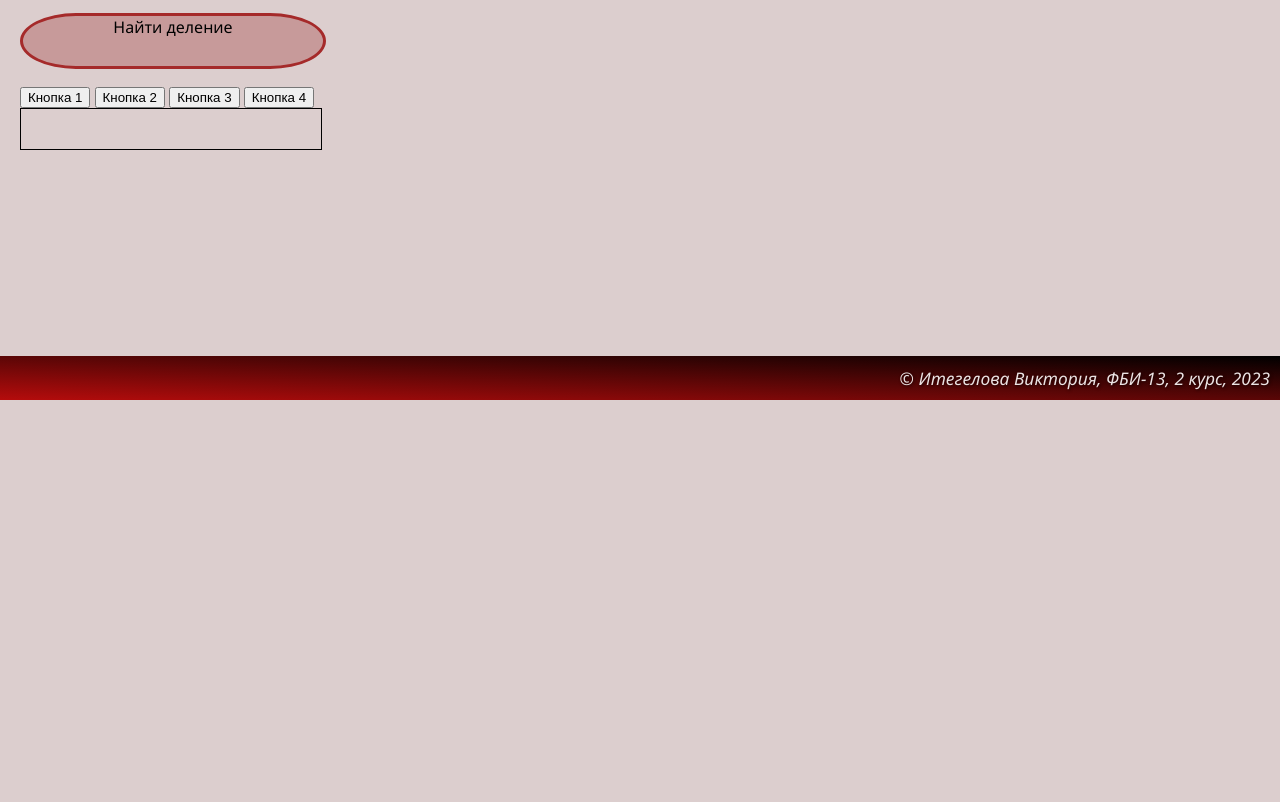
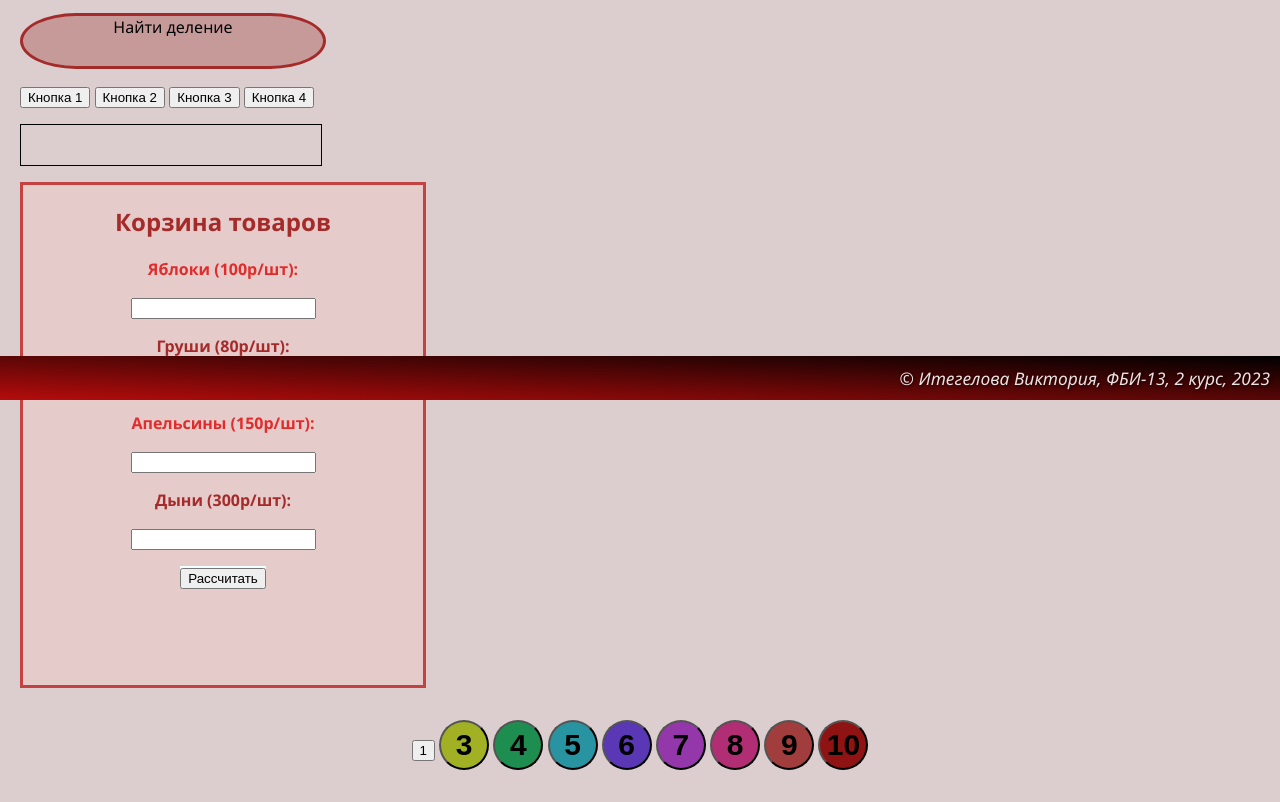
Before and after one commit to luvvundu/wep-programming-labs, a plain HTML site: page lab5.html in a window 1280 px wide. Shown: the part 400-1202 px from the top of the page. Before the commit the page ends 800 px from the top, so only its background shows below. Drawn offline with Linux system fonts and the light colour scheme.

Commit message:
9 и 10 задание

```diff
--- a/lab5.html
+++ b/lab5.html
@@ -59,6 +59,28 @@
             output.style.color = textColor;
             output.style.borderStyle = borderStyle;
         }
+
+        function changeKorzina() {
+            let inputO = document.getElementById('numberO');
+            let inputP = document.getElementById('numberP');
+            let inputR = document.getElementById('numberR');
+            let inputS = document.getElementById('numberS');
+
+            let o = parseInt(inputO.value);
+            let p = parseInt(inputP.value);
+            let r = parseInt(inputR.value);
+            let s = parseInt(inputS.value);
+
+            let output = document.getElementById('korzina');
+            let result2 = (o * 100) + (p * 80) + (r * 150) + (s * 300);
+            output.innerHTML = 'Общая цена: ' + result2 + ' рублей';
+        }
+
+        function changeNum {
+            let num = 'Выбранные вами цифры';
+            alert(num + 'уже не видны! :)');
+        }
+
     </script>
     <style>
         .message {
@@ -82,6 +104,20 @@
             width: 300px;
             height: 40px;
         }
+
+        #korzina {
+            border: 3px solid;
+            border-color: rgb(196, 66, 66);
+            width: 400px;
+            height: 500px;
+            background-color: rgb(230, 203, 203);
+        }
+
+        #num {
+            cursor: pointer;
+        }
+
+
     </style>
 </head>
 
@@ -110,10 +146,51 @@
             <input type="button" value="Кнопка 4" onclick="changeOutput(4, 'blue', 'white')">
         </div>
 
-        <div id="output"></div>
+        <p><div id="output"></div></p>
+
+        <div id="korzina"; style="text-align: center;">
+        <h2 style="color: brown; font-family: 'Segoe UI', Tahoma, Geneva, Verdana, sans-serif;">Корзина товаров</h2>
+
+        <p><label style="color: rgb(226, 43, 43); font-family: 'Segoe UI', Tahoma, Geneva, Verdana, sans-serif; font-weight: bold;">Яблоки (100р/шт): <p><input type="number" id="numberO"></label><br></p>
+        <p><label style="color: brown; font-family: 'Segoe UI', Tahoma, Geneva, Verdana, sans-serif; font-weight: bold;">Груши (80р/шт): <p><input type="number" id="numberP"></label><br></p>
+        <p><label style="color: rgb(226, 43, 43); font-family: 'Segoe UI', Tahoma, Geneva, Verdana, sans-serif; font-weight: bold;">Апельсины (150р/шт): <p><input type="number" id="numberR"></label><br></p>
+        <p><label style="color: brown; font-family: 'Segoe UI', Tahoma, Geneva, Verdana, sans-serif; font-weight: bold;">Дыни (300р/шт): <p><input type="number" id="numberS"></label><br></p>
+
+        <p><label style="color: rgb(0, 0, 0); background-color: azure; font-family: 'Segoe UI', Tahoma, Geneva, Verdana, sans-serif;">
+            <input type="button" value="Рассчитать" onclick="changeKorzina()">
+        </label></p>
+
+        </div>
+
+        <p>
+            <div id="num"; style="text-align: center; padding: 1rem; cursor: pointer;">
+            <input type="button"  value="1" onclick="changeNum(1, 'red', 'white')"
+            type="button" value="2" onclick="changeNum(2,'white', 'white')">
+            <input style="color: rgb(0, 0, 0); background-color: rgb(161, 177, 35); border-radius: 100px; width: 50px; height: 50px; font-size: 30px; font-weight: bold;"
+            type="button" value="3" onclick="changeNum(3, 'white', 'white')">
+            <input style="color: rgb(0, 0, 0); background-color: rgb(30, 141, 80); border-radius: 100px; width: 50px; height: 50px; font-size: 30px; font-weight: bold;"
+            type="button" value="4" onclick="changeNum(4)">
+            <input style="color: rgb(0, 0, 0); background-color: rgb(40, 147, 161); border-radius: 100px; width: 50px; height: 50px; font-size: 30px; font-weight: bold;"
+            type="button" value="5" onclick="changeNum(5)">
+            <input style="color: rgb(0, 0, 0); background-color: rgb(90, 55, 180); border-radius: 100px; width: 50px; height: 50px; font-size: 30px; font-weight: bold;"
+            type="button" value="6" onclick="changeNum(6)">
+            <input style="color: rgb(0, 0, 0); background-color: rgb(147, 55, 171); border-radius: 100px; width: 50px; height: 50px; font-size: 30px; font-weight: bold;"
+            type="button" value="7" onclick="changeNum(7)">
+            <input style="color: rgb(0, 0, 0); background-color: rgb(177, 46, 116); border-radius: 100px; width: 50px; height: 50px; font-size: 30px; font-weight: bold;"
+            type="button" value="8" onclick="changeNum(8)">
+            <input style="color: rgb(0, 0, 0); background-color: rgb(161, 61, 61); border-radius: 100px; width: 50px; height: 50px; font-size: 30px; font-weight: bold;"
+            type="button" value="9" onclick="changeNum(9)">
+            <input style="color: rgb(0, 0, 0); background-color: rgb(144, 19, 19); border-radius: 100px; width: 50px; height: 50px; font-size: 30px; font-weight: bold;"
+            type="button" value="10" onclick="changeNum(10)">
+            </div>
+         </p>
+
+
+        <p><div id="num"></div></p>
+
     </main>
 
-    <footer onclick="showAuthor() ">
+    <footer onclick="showAuthor()">
         &copy; Итегелова Виктория, ФБИ-13, 2 курс, 2023
     </footer>
 </body>
```
